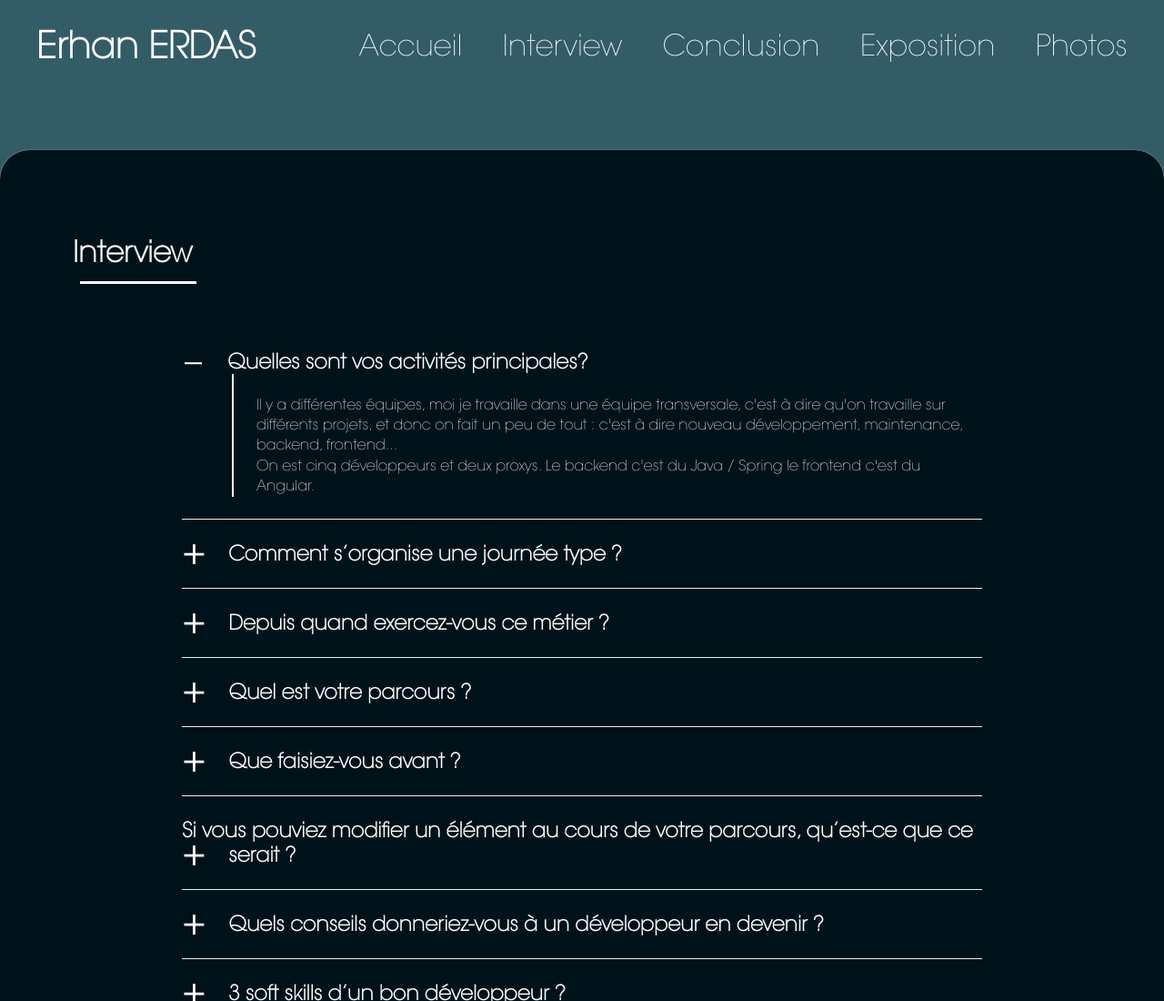
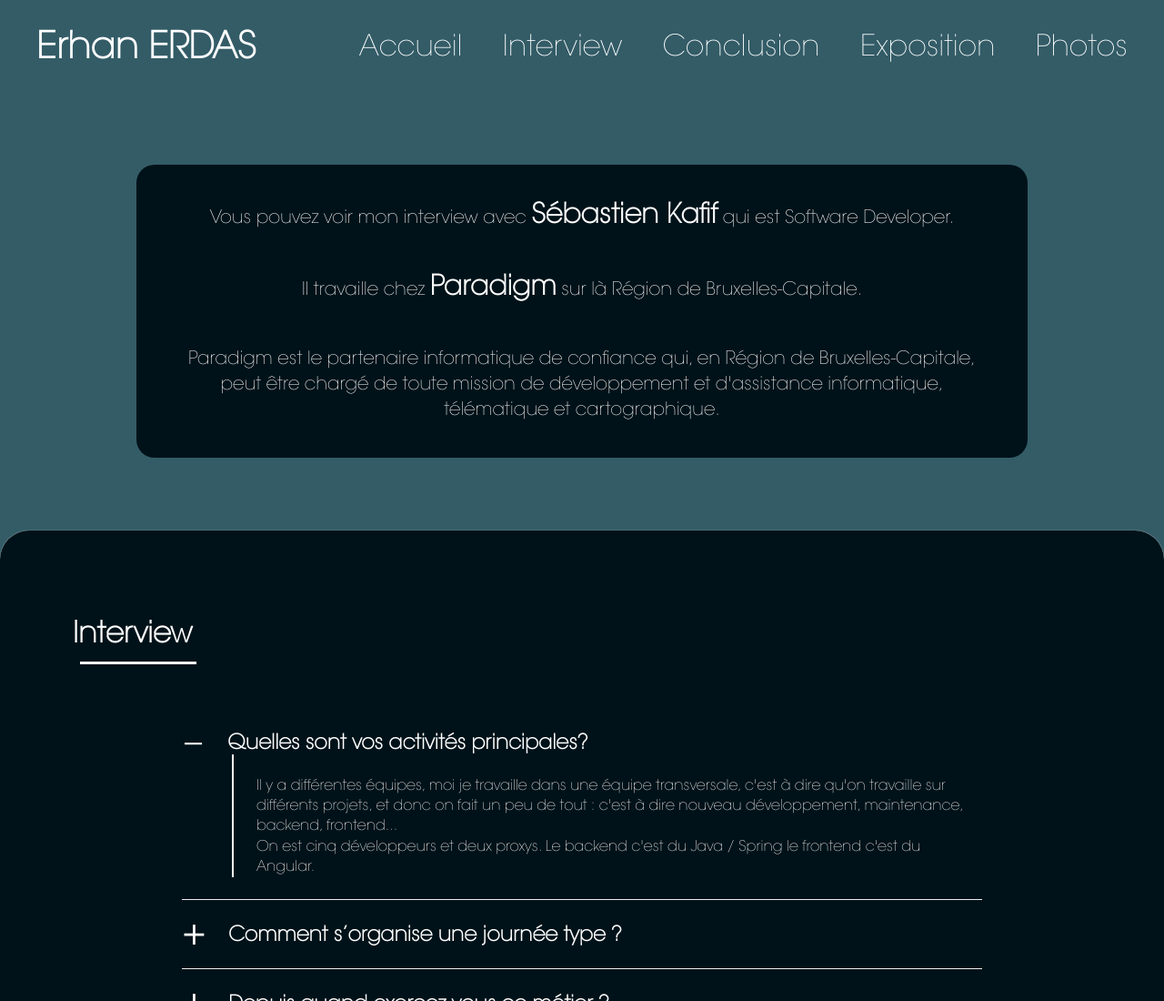
Before and after one commit to erdaserhan/PrefositeWeb, a plain HTML site: page entreprise/interview.html in a window 1280 px wide. Shown: the top 1100 px of the page at 91% size. Drawn offline with Linux system fonts and the light colour scheme.

Commit message:
Ajouter Entreprise

```diff
--- a/css/style.css
+++ b/css/style.css
@@ -225,6 +225,25 @@
   color: red;
 }
 
+.presEntreprise {
+  background-color: #001219;
+  margin: 4em auto;;
+  border-radius: 20px;
+  width: 900px;
+  font-size: 20px;
+  padding: 40px;
+  text-align: center;
+}
+
+.presEntreprise p a {
+  color: white;
+  font-family: gothic;
+  font-size: 30px;
+}
+
+.presEntreprise p a:hover {
+  color: red;
+}
 
 /* Interview Section */
 
--- a/entreprise/interview.html
+++ b/entreprise/interview.html
@@ -18,6 +18,15 @@
     <a href="../exposition/expo.html">Exposition</a>
     <a href="../exposition/galerie.html">Photos</a>
   </nav>
+</div>
+<div class="presEntreprise">
+  <p>Vous pouvez voir mon interview avec <a href="https://www.linkedin.com/in/sebastien-kafif/" target="_blank"><b>Sébastien Kafif</b></a> qui est Software Developer.</p>
+  <br>
+  <br>
+    <p>Il travaille chez <a href="https://be.brussels/fr/propos-de-la-region/structure-et-organisation/apercu-des-administrations-et-institutions-de-la-region/paradigm" target="_blank"><b>Paradigm</b></a> sur là Région de Bruxelles-Capitale.</p>
+    <br>
+    <br>
+    <p>Paradigm est le partenaire informatique de confiance qui, en Région de Bruxelles-Capitale, peut être chargé de toute mission de développement et d'assistance informatique, télématique et cartographique.</p>
 </div>
 <div id="interview" class="interview-body">
   <div class="interview-header">
```
